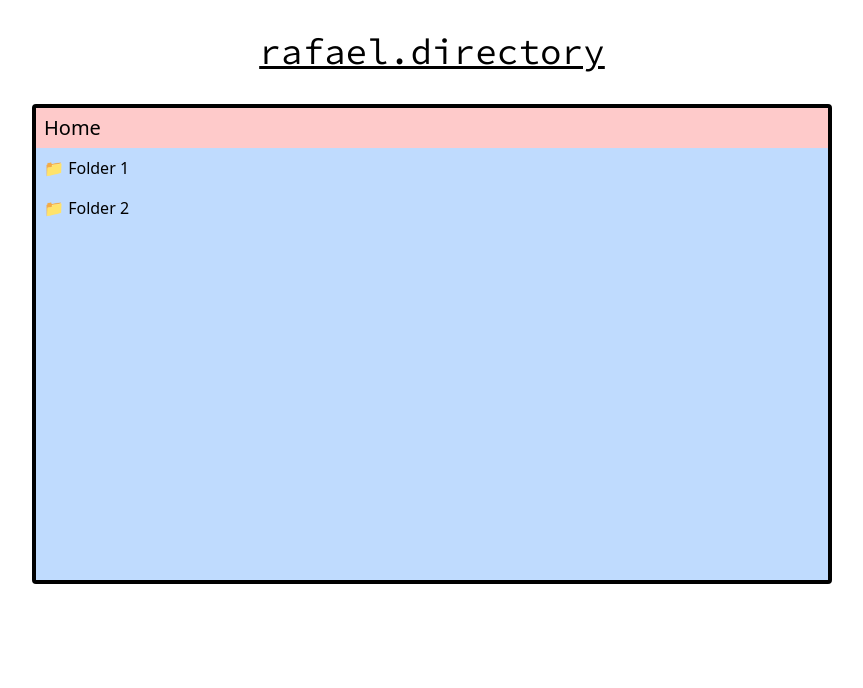
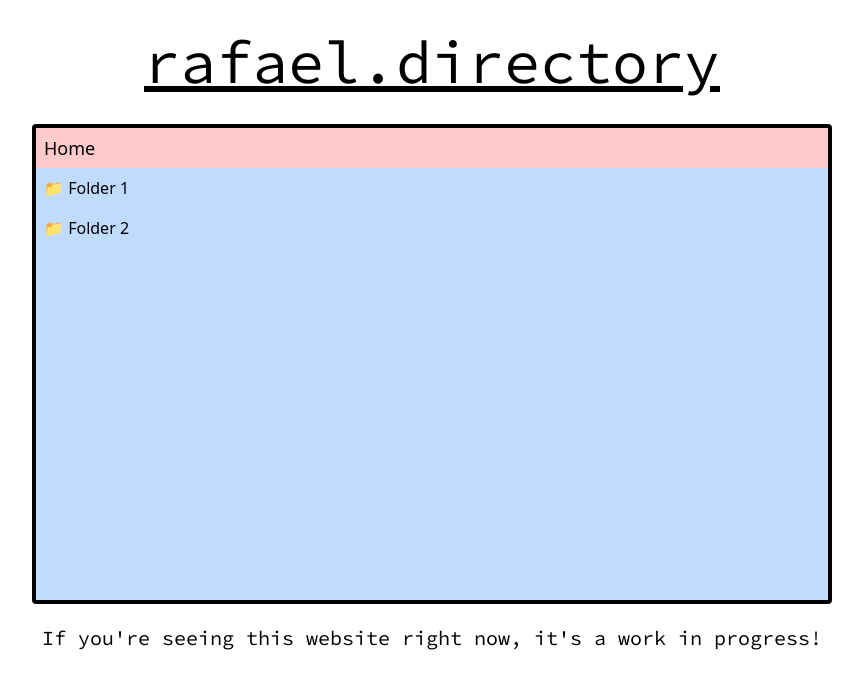
Before and after one commit to racollado/portfolio, a React (Vite) app: page / in a window 1280 px wide. Shown: the top 688 px of the page, without its empty margins (208-1071 px from the left). Built offline with nearby package versions, Linux system fonts and the light colour scheme.

Commit message:
Header resizing, under progress banner

```diff
--- a/src/App.jsx
+++ b/src/App.jsx
@@ -13,12 +13,14 @@ function App() {
   ];
 
   return (
-    <div className="m-8">
-      <h1 className="text-center text-4xl font-scp underline mb-8">
-        rafael.directory
-      </h1>
+    <>
+      <div className="max-w-[90%] md:min-w-[40rem] md:w-[50rem] md:max-w-[calc(100%-5rem)]  m-auto my-8">
+        <h1 className="text-center text-2xl md:text-6xl font-scp underline mb-8">
+          rafael.directory
+        </h1>
+      </div>
       <div className="max-w-[90%] md:min-w-[40rem] md:w-[50rem] md:max-w-[calc(100%-5rem)] max-h-[78vh] m-auto bg-blue-200 border-4 border-black rounded min-h-[60vh]">
-        <div className="w-[100%] h-10 p-2 leading-6 text-xl bg-red-200">
+        <div className="w-[100%] h-10 p-2 leading-6 text-lg bg-red-200">
           <p>Home</p>
         </div>
         <div>
@@ -27,7 +29,12 @@ function App() {
           ))}
         </div>
       </div>
-    </div>
+      <div className="p-5">
+        <h2 className="text-center text-xl font-scp mb-8">
+          If you're seeing this website right now, it's a work in progress!
+        </h2>
+      </div>
+    </>
   );
 }
 
```
